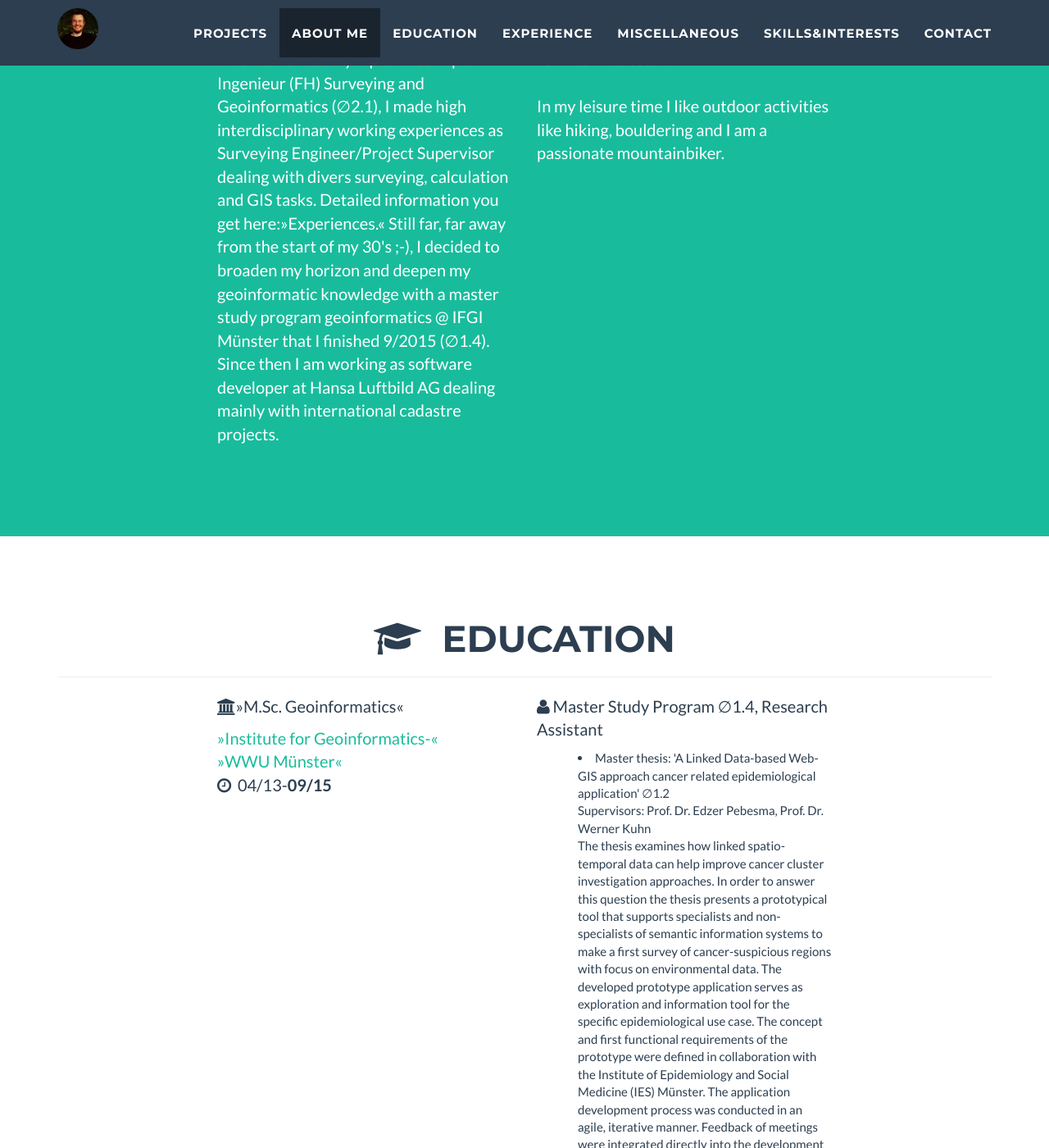
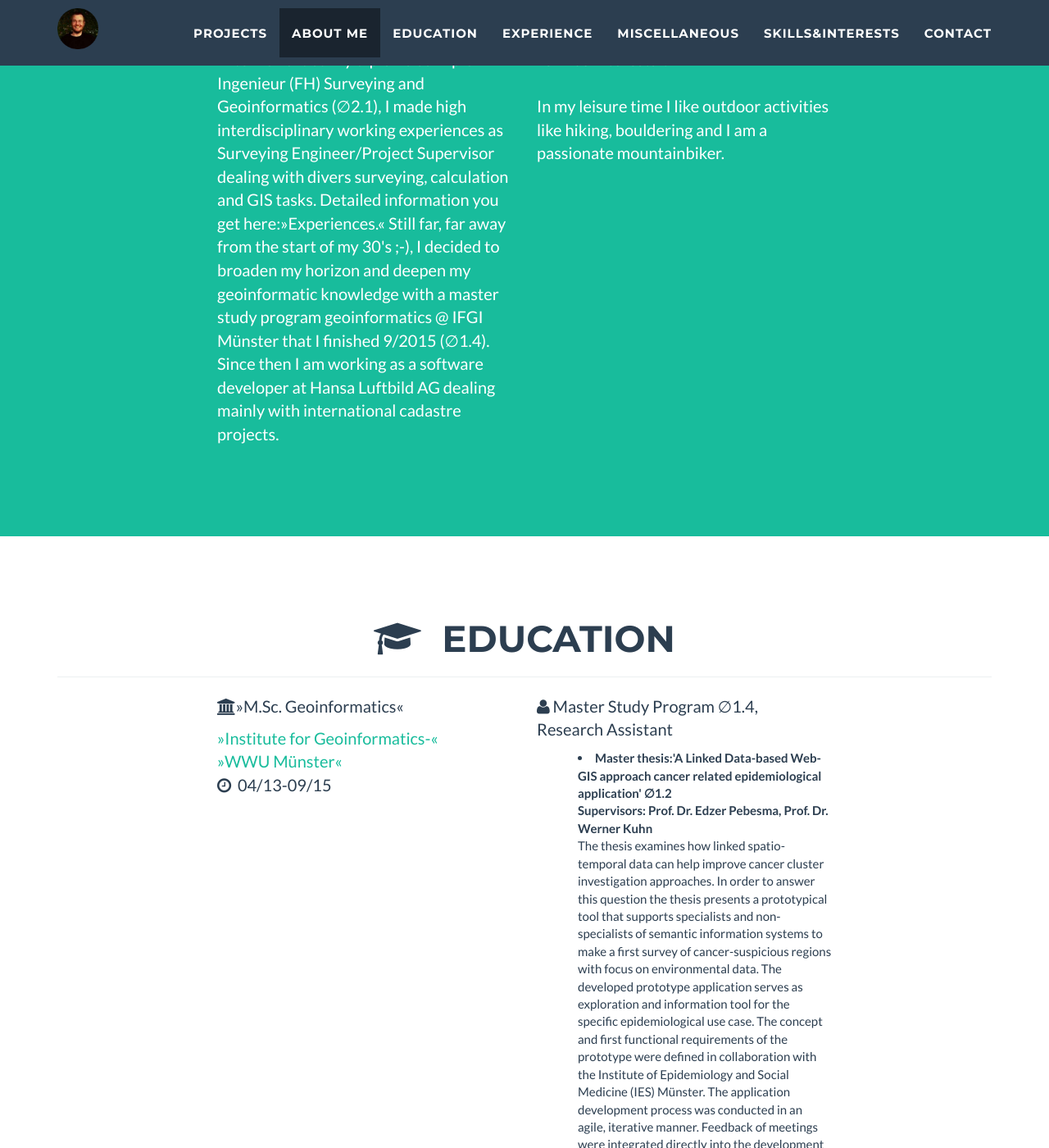
Before and after one commit to FriedrichMueller/FriedrichMueller.github.io, a Jekyll site: the page built from index.html, in a window 1280 px wide and 1400 px high, scrolled down 1439 px. Shown: the whole window at 82% size. Built offline with Jekyll 4.4.1, drawn with Linux system fonts in a browser that asks for light colours.

Commit message:
Update files

```diff
--- a/_includes/about.html
+++ b/_includes/about.html
@@ -10,7 +10,7 @@
             <div class="row">
                 <div class="col-lg-4 col-lg-offset-2">
                     <p>I am definitely a guy for the whole story. This means my education and practical experiences cover the process from data acquisition over data processing to final analysis results and visualizations with state of the art geoinformatic technologies.<br>
-					After rewarded my diploma as Diplom-Ingenieur (FH) Surveying and Geoinformatics (&#8709;2.1), I made high interdisciplinary working experiences as Surveying Engineer/Project Supervisor dealing with divers surveying, calculation and GIS tasks. Detailed information you get here:<a href="#experience"><font color="white">&raquo;Experiences.&laquo;</font></a> Still far, far away from the start of my 30's ;-), I decided to broaden my horizon and deepen my geoinformatic knowledge with a master study program geoinformatics @ IFGI Münster that I finished 9/2015 (&#8709;1.4). Since then I am working as software developer at Hansa Luftbild AG dealing mainly with international cadastre projects.
+					After rewarded my diploma as Diplom-Ingenieur (FH) Surveying and Geoinformatics (&#8709;2.1), I made high interdisciplinary working experiences as Surveying Engineer/Project Supervisor dealing with divers surveying, calculation and GIS tasks. Detailed information you get here:<a href="#experience"><font color="white">&raquo;Experiences.&laquo;</font></a> Still far, far away from the start of my 30's ;-), I decided to broaden my horizon and deepen my geoinformatic knowledge with a master study program geoinformatics @ IFGI Münster that I finished 9/2015 (&#8709;1.4). Since then I am working as a software developer at Hansa Luftbild AG dealing mainly with international cadastre projects.
 					</p>
                 </div>
                 <div class="col-lg-4">
--- a/_includes/education.html
+++ b/_includes/education.html
@@ -47,15 +47,15 @@
 			<hr>
             <div class="row">
                 <div class="col-lg-4 col-lg-offset-2">
-                    <p><a href="http://www.ifgi.de"><font color="#2c3e50"><i class='fa fa-university'></i>&raquo;M.Sc. Geoinformatics&laquo;</font></a><br><p>
-					<a href="http://www.ifgi.de"><font color="#18bc9c">&raquo;Institute for Geoinformatics-&laquo;</font></a><br><a href="http://www.uni-muenster.de/de/"><font color="#18bc9c">&raquo;WWU Münster&laquo;</font></a><br>
-					<i class='fa fa-clock-o'></i>&nbsp 04/13-<b>09/15</b>
+                    <p><a target="_blank" href="http://www.ifgi.de"><font color="#2c3e50"><i class='fa fa-university'></i>&raquo;M.Sc. Geoinformatics&laquo;</font></a><br><p>
+					<a target="_blank" href="http://www.ifgi.de"><font color="#18bc9c">&raquo;Institute for Geoinformatics-&laquo;</font></a><br><a href="http://www.uni-muenster.de/de/"><font color="#18bc9c">&raquo;WWU Münster&laquo;</font></a><br>
+					<i class='fa fa-clock-o'></i>&nbsp 04/13-09/15
                 </div>
 
 
                 <div class="col-lg-4">
-                    <p><i class='fa fa-user'></i>   Master Study Program &#8709;1.4, Research Assistant<br>
-					<li style="margin-left:50px;"><font color="#2c3e50">Master thesis: 'A Linked Data-based Web-GIS approach cancer related epidemiological application' &#8709;1.2<br>Supervisors: Prof. Dr. Edzer Pebesma, Prof. Dr. Werner Kuhn<br> The thesis examines how linked
+                    <p><i class='fa fa-user'></i>   Master Study Program &#8709;1.4,<br> Research Assistant<br>
+					<li style="margin-left:50px;"><font color="#2c3e50"><b>Master thesis:'A Linked Data-based Web-GIS approach cancer related epidemiological application' &#8709;1.2<br>Supervisors: Prof. Dr. Edzer Pebesma, Prof. Dr. Werner Kuhn</b><br> The thesis examines how linked
 spatio-temporal data can help improve cancer cluster investigation approaches. In order to answer this question
 the thesis presents a prototypical tool that supports specialists and non-specialists of
 semantic information systems to make a first survey of cancer-suspicious regions with
@@ -71,7 +71,7 @@ One key result is that the previous unstructured recherche of cause-effect knowl
 International Agency for Research on Cancer (IARC) monographs is structured, linked with spatial information and can be accessed by
 applications. Another key results is that the presented prototype can support spatiotemporal
 data exploratory through Linked Data querying and background information
-recherche tasks by discovering related links of resources in cancer cluster investigations.</li><br> <a href="https://github.com/FriedrichMueller/Master_Thesis_Abstract/blob/master/Thesis_Abstract.pdf">&raquo;See full thesis abstract&laquo;</font></a></font>
+recherche tasks by discovering related links of resources in cancer cluster investigations.<br><br> <a target="_blank" href="https://github.com/FriedrichMueller/Master_Thesis_Abstract/blob/master/Thesis_Abstract.pdf">&raquo;See full thesis abstract&laquo;</font></a></font></li>
 					<br>
 					<br>
 					<br>
@@ -85,8 +85,8 @@ recherche tasks by discovering related links of resources in cancer cluster inve
 		 <div class="container">
             <div class="row">
                 <div class="col-lg-4 col-lg-offset-2">
-                    <p><a href="http://bvg.fhws.de/"><font color="#2c3e50"><i class='fa fa-bank'></i>&raquo;Diploma Study Program&laquo;</font></a><br><p>
-					<a href="http://bvg.fhws.de/"><font color="#18bc9c">&raquo;Surveying and Geoinformatics&laquo;</font></a><br><a href="http://www.fhws.de/"><font color="#18bc9c">&raquo;FH Würzburg-Schweinfurt&laquo;</font></a><br>
+                    <p><a target="_blank" href="http://bvg.fhws.de/"><font color="#2c3e50"><i class='fa fa-bank'></i>&raquo;Diploma Study Program&laquo;</font></a><br><p>
+					<a target="_blank" href="http://bvg.fhws.de/"><font color="#18bc9c">&raquo;Surveying and Geoinformatics&laquo;</font></a><br><a target="_blank" href="http://www.fhws.de/"><font color="#18bc9c">&raquo;FH Würzburg-Schweinfurt&laquo;</font></a><br>
 					<i class='fa fa-clock-o'></i>&nbsp 10/05 - 03/10
 					<br>
 					<br>
@@ -116,7 +116,7 @@ recherche tasks by discovering related links of resources in cancer cluster inve
 		 <div class="container">
             <div class="row">
                 <div class="col-lg-4 col-lg-offset-2">
-                    <p><a href="http://www.gwsg.net/"><font color="#2c3e50"><i class='fa fa-bank'></i>&raquo;Georg-Wilhelm Steller Gymnasium Bad Windsheim&laquo;</font></a><br><p>
+                    <p><a target="_blank" href="http://www.gwsg.net/"><font color="#2c3e50"><i class='fa fa-bank'></i>&raquo;Georg-Wilhelm Steller Gymnasium Bad Windsheim&laquo;</font></a><br><p>
 					<i class='fa fa-clock-o'></i>&nbsp 09/04
 					<br>
 					<br>
--- a/_includes/experience.html
+++ b/_includes/experience.html
@@ -41,7 +41,7 @@
  		 <div class="container">
             <div class="row">
                 <div class="col-lg-4 col-lg-offset-2">
-                    <p><a href="http://hansaluftbild.de/"><font color="#2c3e50"><i class='fa fa-bank'></i>&raquo;Hansa Luftbild AG&laquo;</font></a><br><p>
+                    <p><a target="_blank" href="http://hansaluftbild.de/"><font color="#2c3e50"><i class='fa fa-bank'></i>&raquo;Hansa Luftbild AG&laquo;</font></a><br><p>
 					Geoservice company Münster<br>
 					<i class='fa fa-clock-o'></i>&nbsp since 11/15
 					<br>
@@ -70,8 +70,8 @@
             </div>
             <div class="row">
                 <div class="col-lg-4 col-lg-offset-2">
-                    <p><a href="http://lodum.de/life/"><font color="#2c3e50"><i class='fa fa-bank'></i>&raquo;LIFE Projekt&laquo;</font></a><br><p>
-					<a href="http://www.uni-muenster.de/Geoinformatics/en/"><font color="white">&raquo;Institute for Geoinformatics-&laquo;</font></a><br><a href="http://www.uni-muenster.de/de/"><font color="white">&raquo;WWU Münster&laquo;</font></a><br>
+                    <p><a target="_blank" href="http://lodum.de/life/"><font color="#2c3e50"><i class='fa fa-bank'></i>&raquo;LIFE Projekt&laquo;</font></a><br><p>
+					<a target="_blank" href="http://www.uni-muenster.de/Geoinformatics/en/"><font color="white">&raquo;Institute for Geoinformatics-&laquo;</font></a><br><a href="http://www.uni-muenster.de/de/"><font color="white">&raquo;WWU Münster&laquo;</font></a><br>
 					<i class='fa fa-clock-o'></i>&nbsp 03/14-<b>04/15</b>
                 </div>
 
@@ -79,7 +79,7 @@
                 <div class="col-lg-4">
                     <p><i class='fa fa-user'></i>    Research Assistant<br>
 						<li style="margin-left:50px;">Supervise the <a href="https://github.com/lodum/CancerExplorer"><font color="white">&raquo;CancerExplorer&laquo;</font></a>Project</li>
-						<li style="margin-left:50px;">Diverse contributions within <a href="www.lodum.de"><font color="white">&raquo;LODUM&laquo;</font></a>Group</li>
+						<li style="margin-left:50px;">Diverse contributions within <a target="_blank" href="www.lodum.de"><font color="white">&raquo;LODUM&laquo;</font></a>Group</li>
 					<br>
 					<br>
 					<br>
@@ -93,8 +93,8 @@
 		 <div class="container">
             <div class="row">
                 <div class="col-lg-4 col-lg-offset-2">
-                    <p><a href="https://ifgi.uni-muenster.de/ifgilogin/csa/index.php?action=1&id=215"><font color="#2c3e50"><i class='fa fa-bank'></i>&raquo;Reference System Course&laquo;</font></a><br><p>
-					<a href="http://www.uni-muenster.de/Geoinformatics/en/"><font color="white">&raquo;Institute for Geoinformatics-&laquo;</font></a><br><a href="http://www.uni-muenster.de/de/"><font color="white">&raquo;WWU Münster&laquo;</font></a><br>
+                    <p><a target="_blank" href="https://ifgi.uni-muenster.de/ifgilogin/csa/index.php?action=1&id=215"><font color="#2c3e50"><i class='fa fa-bank'></i>&raquo;Reference System Course&laquo;</font></a><br><p>
+					<a target="_blank" href="http://www.uni-muenster.de/Geoinformatics/en/"><font color="white">&raquo;Institute for Geoinformatics-&laquo;</font></a><br><a target="_blank" href="http://www.uni-muenster.de/de/"><font color="white">&raquo;WWU Münster&laquo;</font></a><br>
 					<i class='fa fa-clock-o'></i>&nbsp 03/14 - 08/14
                 </div>
 
@@ -116,7 +116,7 @@
 		 <div class="container">
             <div class="row">
                 <div class="col-lg-4 col-lg-offset-2">
-                    <p><a href="http://alpha-vermessung.de/"><font color="#2c3e50"><i class='fa fa-bank'></i>&raquo;Alpha Vermessung&laquo;</font></a><br><p>
+                    <p><a target="_blank" href="http://alpha-vermessung.de/"><font color="#2c3e50"><i class='fa fa-bank'></i>&raquo;Alpha Vermessung&laquo;</font></a><br><p>
 					Engineering company Würzburg<br>
 					<i class='fa fa-clock-o'></i>&nbsp 02/10 - 03/13
 					<br>
@@ -145,7 +145,7 @@
 		 <div class="container">
             <div class="row">
                 <div class="col-lg-4 col-lg-offset-2">
-                    <p><a href="http://www.noack-ingenieure.de"><font color="#2c3e50"><i class='fa fa-bank'></i>&raquo;Noack Ingenieure&laquo;</font></a><br><p>
+                    <p><a target="_blank" href="http://www.noack-ingenieure.de"><font color="#2c3e50"><i class='fa fa-bank'></i>&raquo;Noack Ingenieure&laquo;</font></a><br><p>
 					Engineering Company, Lillesand Norway<br>
 					<i class='fa fa-clock-o'></i>&nbsp 02/08 - 05/08
 					<br>
@@ -156,7 +156,7 @@
                 <div class="col-lg-4">
                     <p><i class='fa fa-user'></i>   	Student Apprentice<br>
 
-						<li style="margin-left:50px;">Surveying supervision with data and field (GPS, Totalstation) work of the large-scale motorway project <a href="http://www.vegvesen.no/en/Roads/Financial/Private+Public+Partnership+PPP/Project+E18+Grimstad+Kristiansand"><font color="white">&raquo;PPP project E18 <br> Grimstad - Kristiansand&laquo;</font></a></li>
+						<li style="margin-left:50px;">Surveying supervision with data and field (GPS, Totalstation) work of the large-scale motorway project <a target="_blank" href="http://www.vegvesen.no/en/Roads/Financial/Private+Public+Partnership+PPP/Project+E18+Grimstad+Kristiansand"><font color="white">&raquo;PPP project E18 <br> Grimstad - Kristiansand&laquo;</font></a></li>
 
 
 					</p>
@@ -168,7 +168,7 @@
 		 <div class="container">
             <div class="row">
                 <div class="col-lg-4 col-lg-offset-2">
-                    <p><a href="http://alpha-vermessung.de/"><font color="#2c3e50"><i class='fa fa-bank'></i>&raquo;Alpha Vermessung&laquo;</font></a><br><p>
+                    <p><a target="_blank" href="http://alpha-vermessung.de/"><font color="#2c3e50"><i class='fa fa-bank'></i>&raquo;Alpha Vermessung&laquo;</font></a><br><p>
 					Engineering company Würzburg<br>
 					<i class='fa fa-clock-o'></i>&nbsp 10/06 - 01/07
                 </div>
```
